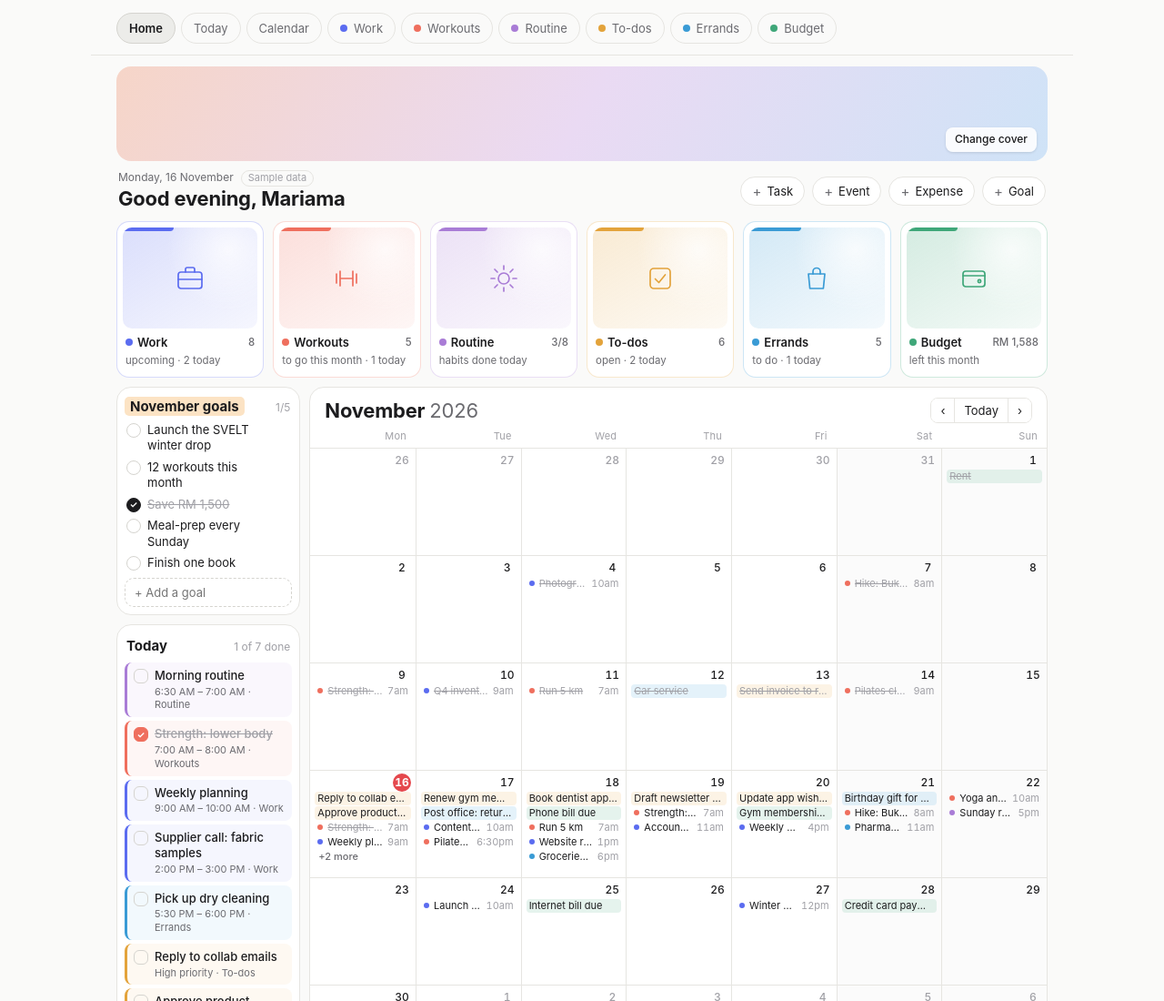
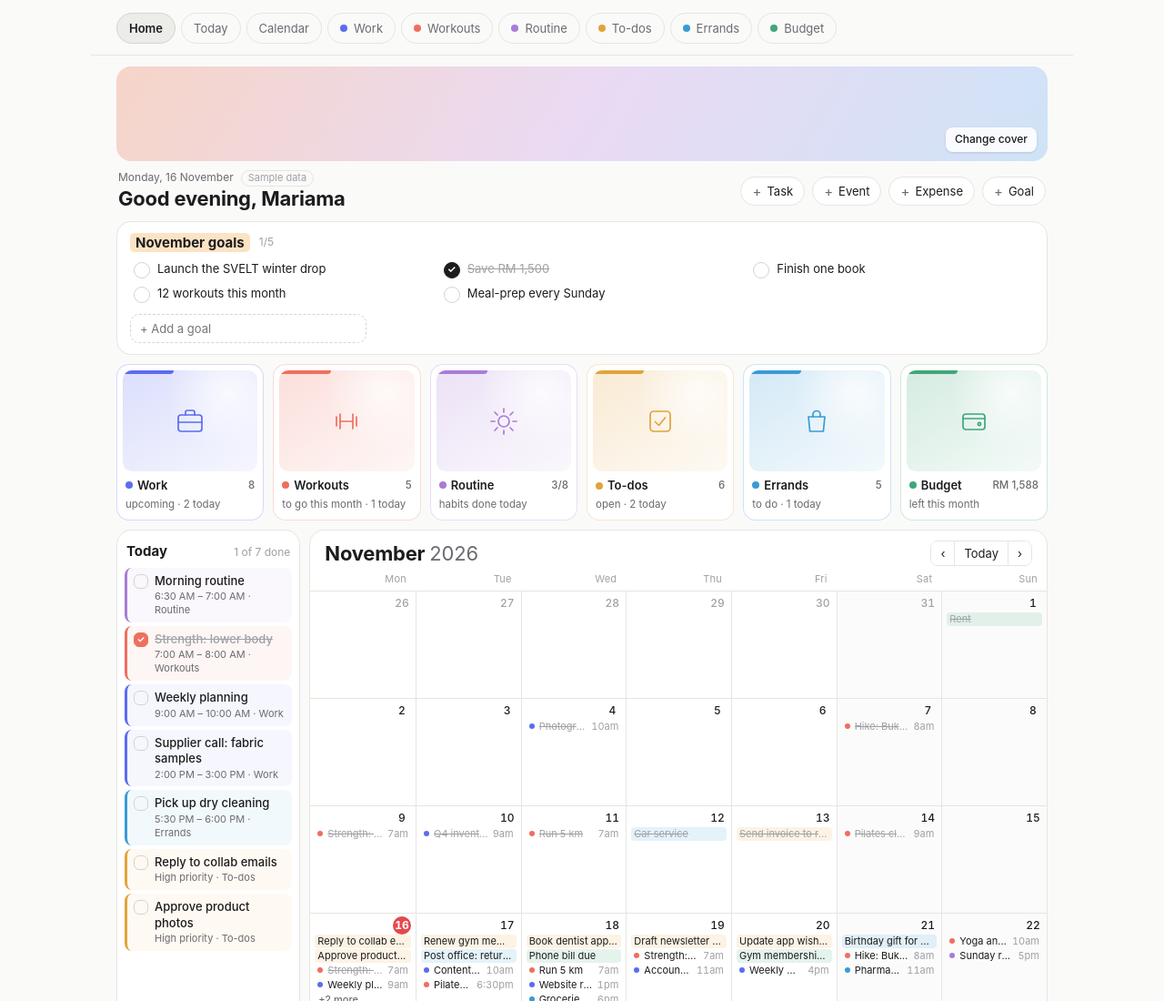
Before and after one commit to mariamasanea-droid/life-hub, a plain HTML site: page index.html in a window 1280 px wide. Shown: the top 1100 px of the page at 91% size. Drawn offline with Linux system fonts and the light colour scheme.

Commit message:
Desktop Home v14: goals card between greeting and folders; left column holds Today only

```diff
--- a/index.html
+++ b/index.html
@@ -332,6 +332,15 @@ body.deskhome .banner{display:none}
 .vf .vl>span:nth-child(2){min-width:0;overflow:hidden;text-overflow:ellipsis;white-space:nowrap}
 .vf .vl .n{font-size:11.5px}
 
+/* v14: goals between greeting and folders */
+.dh>.dgc{max-height:none;flex:none;padding:12px 14px 12px;gap:6px}
+.dh>.dgc .sh{padding:0 2px;gap:10px;align-items:center}
+.dh>.dgc .sh .t{flex:0 0 auto}
+.dh>.dgc .gl2{display:block;column-count:3;column-gap:28px;overflow:visible}
+.dh>.dgc .gi{break-inside:avoid;align-items:flex-start;gap:8px;padding:4px 4px}
+.dh>.dgc .gi .check{flex-shrink:0;margin-top:1px}
+.dh>.dgc .gi .gt{white-space:normal;line-height:1.35}
+.dh>.dgc .gadd{width:260px;margin-top:2px}
 /* v13 */
 .dgc .sh .t .hlt{background:#FCE3C4;border-radius:5px;padding:1px 6px;margin-left:-2px;-webkit-box-decoration-break:clone;box-decoration-break:clone}
 /* v12: square folders, natural-height page, highlighted goals */
@@ -750,7 +759,7 @@ function vHomeDesk(){
           :'<div class="ev'+(dd?' dn':'')+'" style="background:'+tint(c,"22")+'"><span class="x">'+esc(i.title)+'</span></div>'}).join("")+'</div></div>'}).join("")+'</div>';
   var cal='<div class="ac"><div class="ach"><div class="mt1">'+MONTHS[m]+' <span>'+y+'</span></div><div class="nav"><button data-a="cm" data-v="-1" aria-label="Previous month">‹</button><button data-a="cm" data-v="0">Today</button><button data-a="cm" data-v="1" aria-label="Next month">›</button></div></div>'+
     '<div class="awd">'+["Mon","Tue","Wed","Thu","Fri","Sat","Sun"].map(function(w){return '<div>'+w+'</div>'}).join("")+'</div>'+grid+'</div>';
-  return '<div class="dh">'+cover+head+folders+'<div class="dmain"><div class="dleft">'+goals+side+'</div><div class="dright">'+cal+'</div></div></div>';
+  return '<div class="dh">'+cover+head+goals+folders+'<div class="dmain"><div class="dleft">'+side+'</div><div class="dright">'+cal+'</div></div></div>';
 }
 function fitDesk(){
   var dh=document.querySelector(".dh");if(!dh)return;
```
